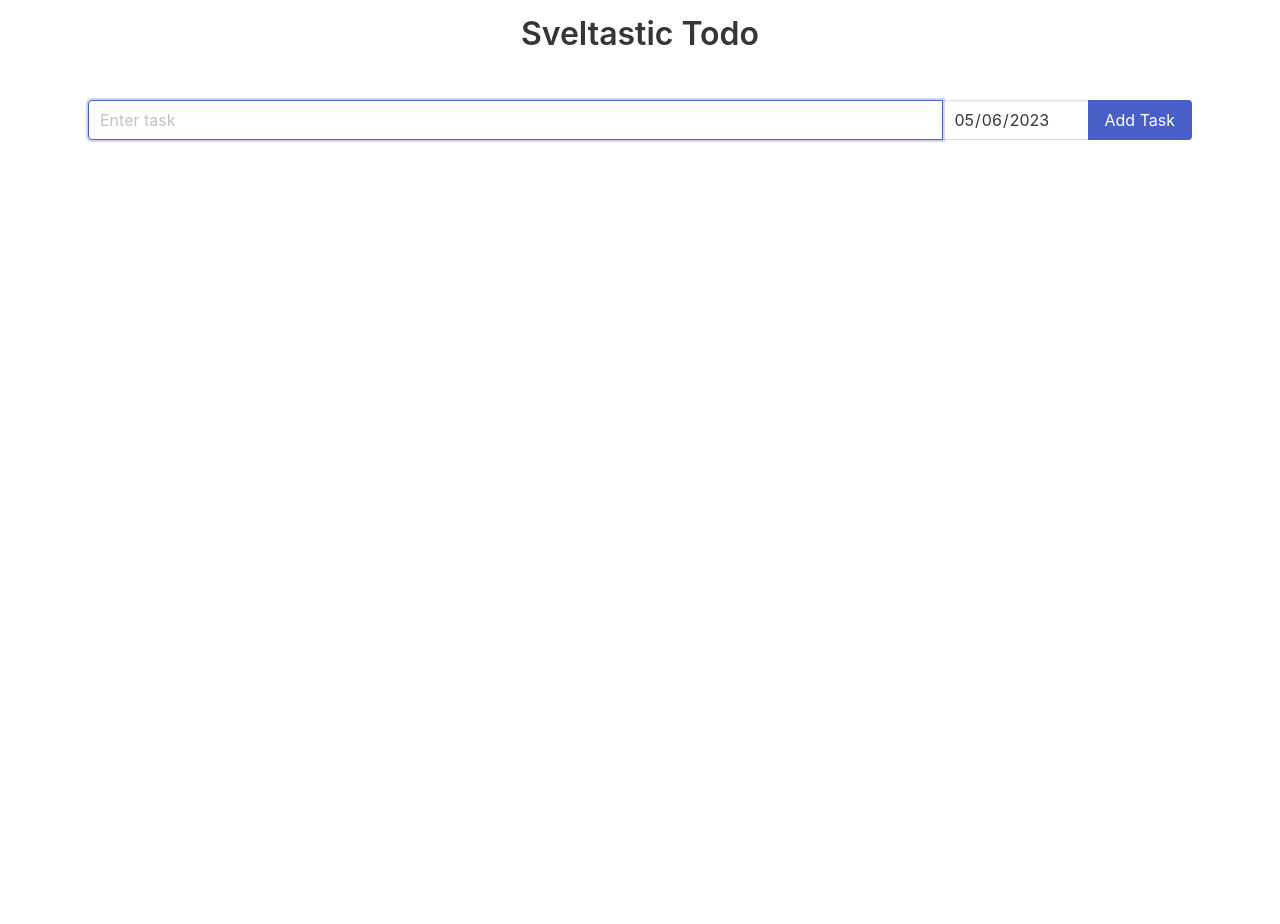
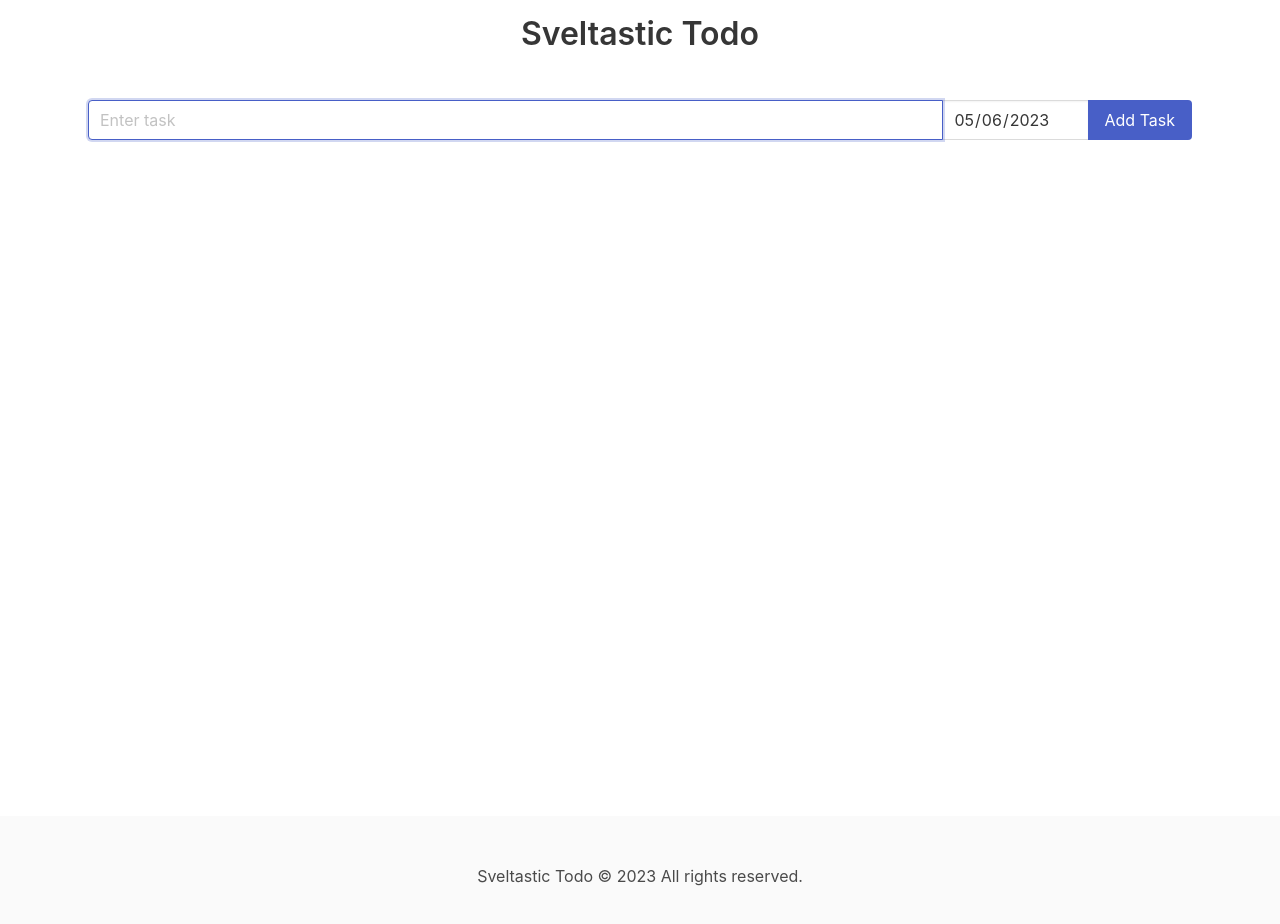
Before and after one commit to dylanbuchi/sveltastic-todo, a Svelte app: page / in a window 1280 px wide. Shown: the top 924 px of the page. Before the commit the page ends 800 px from the top, so only its background shows below. Built offline with nearby package versions, Linux system fonts and the light colour scheme.

Commit message:
feat(app): create Footer component

```diff
--- a/src/App.svelte
+++ b/src/App.svelte
@@ -6,9 +6,13 @@
   import TaskFilterPanel from "./lib/tasks/TaskFilterPanel.svelte";
   import TaskActions from "./lib/tasks/TaskActions.svelte";
   import { taskSearch, tasks, filteredTasks } from "./store/tasks.store";
+  import Footer from "./lib/Footer.svelte";
 </script>
 
-<main class="container mx-auto">
+<main
+  class="container mx-auto pb-6"
+  style={!$tasks.length ? "height: 100vh" : ""}
+>
   <h1 class="mt-4 title has-text-centered">{APP_NAME}</h1>
   <div class="columns">
     {#if $tasks.length}
@@ -42,3 +46,4 @@
     {/if}
   </div>
 </main>
+<Footer />
--- /dev/null
+++ b/src/lib/Footer.svelte
@@ -0,0 +1,14 @@
+<script lang="ts">
+  import { onMount } from "svelte";
+  import { APP_NAME } from "../utils/constants/app.constants";
+
+  let currentYear: number;
+
+  onMount(() => (currentYear = new Date().getFullYear()));
+</script>
+
+<footer class="footer p-6">
+  <div class="content has-text-centered">
+    <p>{APP_NAME} &copy; {currentYear} All rights reserved.</p>
+  </div>
+</footer>
```
